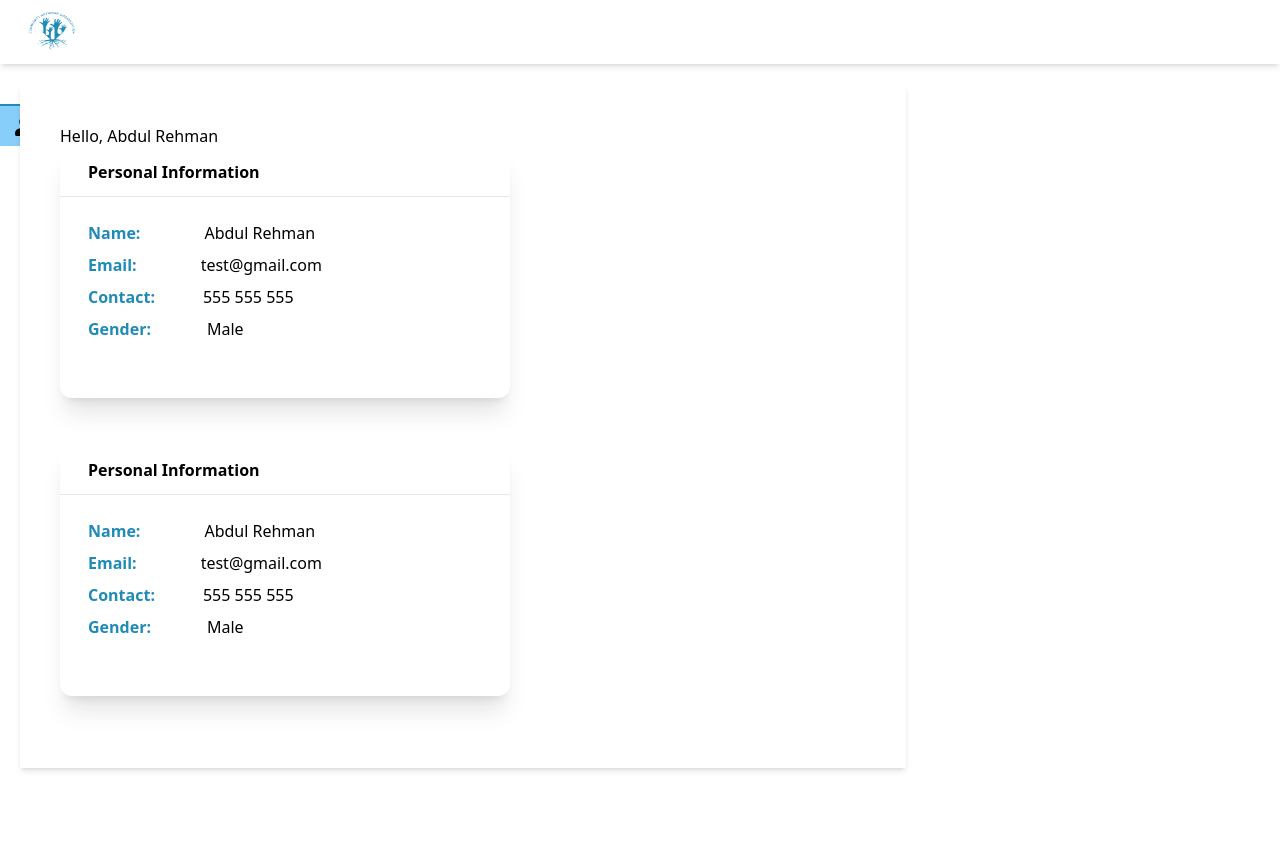
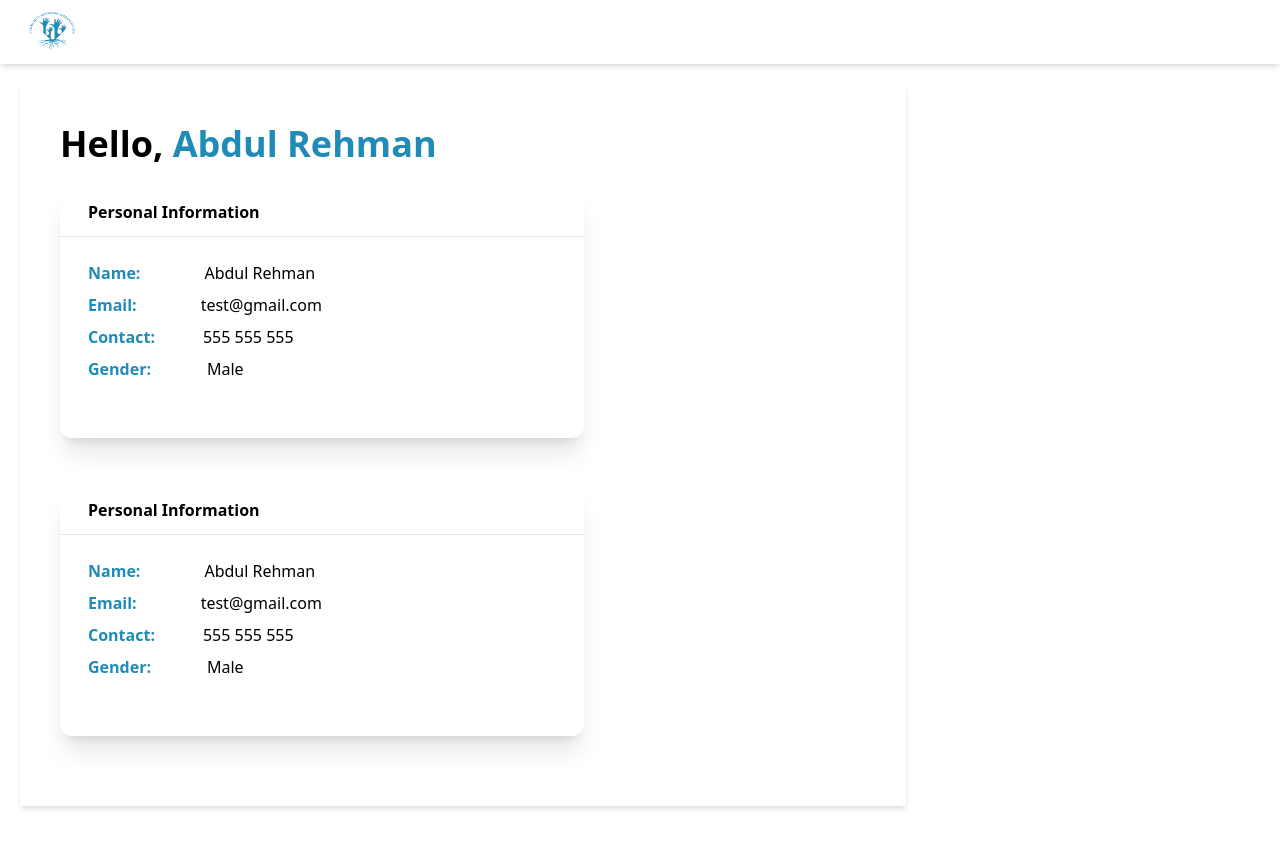
Before and after one commit to moeez506/H-H-Frontend, a React (Create React App) app: page /individual-Profile in a window 1280 px wide. Shown: the top 848 px of the page. Built offline with nearby package versions, Linux system fonts and the light colour scheme.

Commit message:
SIde Nav

```diff
--- a/src/components/dashboard/SideNav.tsx
+++ b/src/components/dashboard/SideNav.tsx
@@ -63,8 +63,8 @@ const SideNav = ({children}: any) => {
                </div>
                {
                    menuItem.map((item, index)=>(
-                       <NavLink to={item.path} key={index} className="link" >
-                           <div className="icon">{item.icon}</div>
+                       <NavLink to={item.path} key={index} className={isOpen ? "link" : "w-0"} >
+                           <div className={isOpen ? "font-bold" : "hidden"}>{item.icon}</div>
                            <div style={{display: isOpen ? "block" : "none"}} className="link_text">{item.name}</div>
                        </NavLink>
                    ))
--- a/src/pages/IndividualDashboard/IndividualProfile.tsx
+++ b/src/pages/IndividualDashboard/IndividualProfile.tsx
@@ -3,15 +3,16 @@ import React from "react";
 
 const IndividualProfile = () => {
   return (
-    <div className="h-[90%] w-[90%] bg-white shadow-md p-10 -z-10 mobile:absolute">
+    <div className="h-[95%] w-[90%] bg-white shadow-md p-10 -z-10 mobile:w-full mobile:h-full mobile:p-3">
       <div>
-        <h1>
-          Hello, <span>Abdul Rehman</span>
+        <h1 className="text-4xl font-semibold">
+          Hello, <span className="text-orange">Abdul Rehman</span>
         </h1>
       </div>
+      <br></br>
       <div className="flex items-center">
         <div>
-          <div className="h-[250px] w-[450px] bg-white shadow-xl rounded-xl">
+          <div className="h-[250px] w-[200%] bg-white shadow-xl rounded-xl mobile:w-full">
             <h3 className="pl-7 py-3 font-semibold">Personal Information</h3>
             <hr></hr>
             <br></br>
@@ -36,8 +37,7 @@ const IndividualProfile = () => {
           </div>
           <br></br>
           <br></br>
-          <div>
-            <div className="h-[250px] w-[450px] bg-white shadow-xl rounded-xl">
+          <div className="h-[250px] w-[200%] bg-white shadow-xl rounded-xl mobile:w-full">
             <h3 className="pl-7 py-3 font-semibold">Personal Information</h3>
             <hr></hr>
             <br></br>
@@ -61,12 +61,11 @@ const IndividualProfile = () => {
             </div>
           </div>
         </div>
-        </div>
-        <div className="flex items-center">
+        <br></br>
 
 
       </div>
-      </div>
+
     </div>
   );
 };
```
Lines whose indentation alone changed are shown as unchanged.
